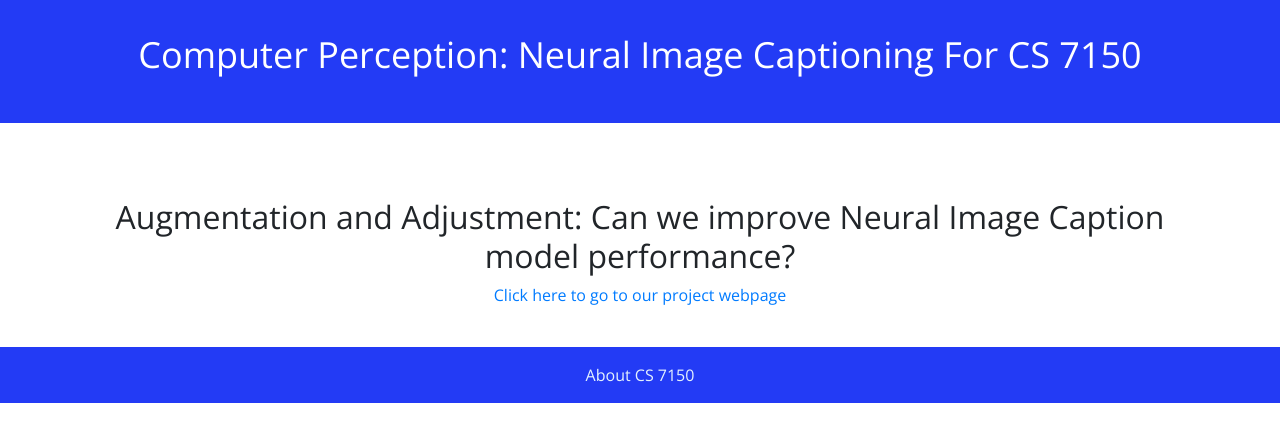
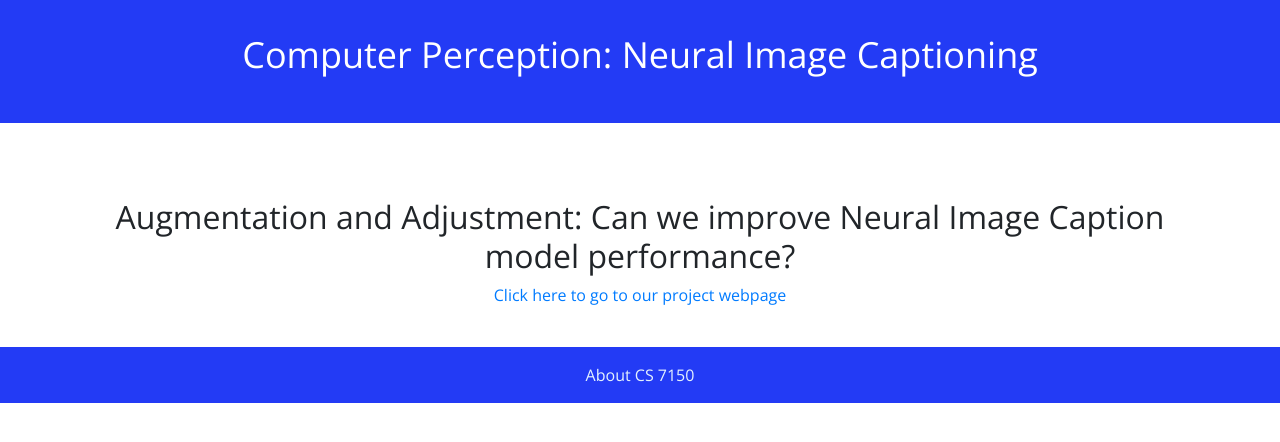
Before and after one commit to marydao0/Augmentation-and-Adjustment, a plain HTML site: page index.html in a window 1280 px wide. Drawn offline with nearby package versions, Linux system fonts and the light colour scheme.

Commit message:
Update index.html

```diff
--- a/index.html
+++ b/index.html
@@ -23,7 +23,6 @@
  <div class="container">
  <h1 class="lead">
  <nobr class="widenobr">Computer Perception: Neural Image Captioning</nobr>
- <nobr class="widenobr">For CS 7150</nobr>
  </h1>
  </div>
 </div><!-- end nd-pageheader -->
```
